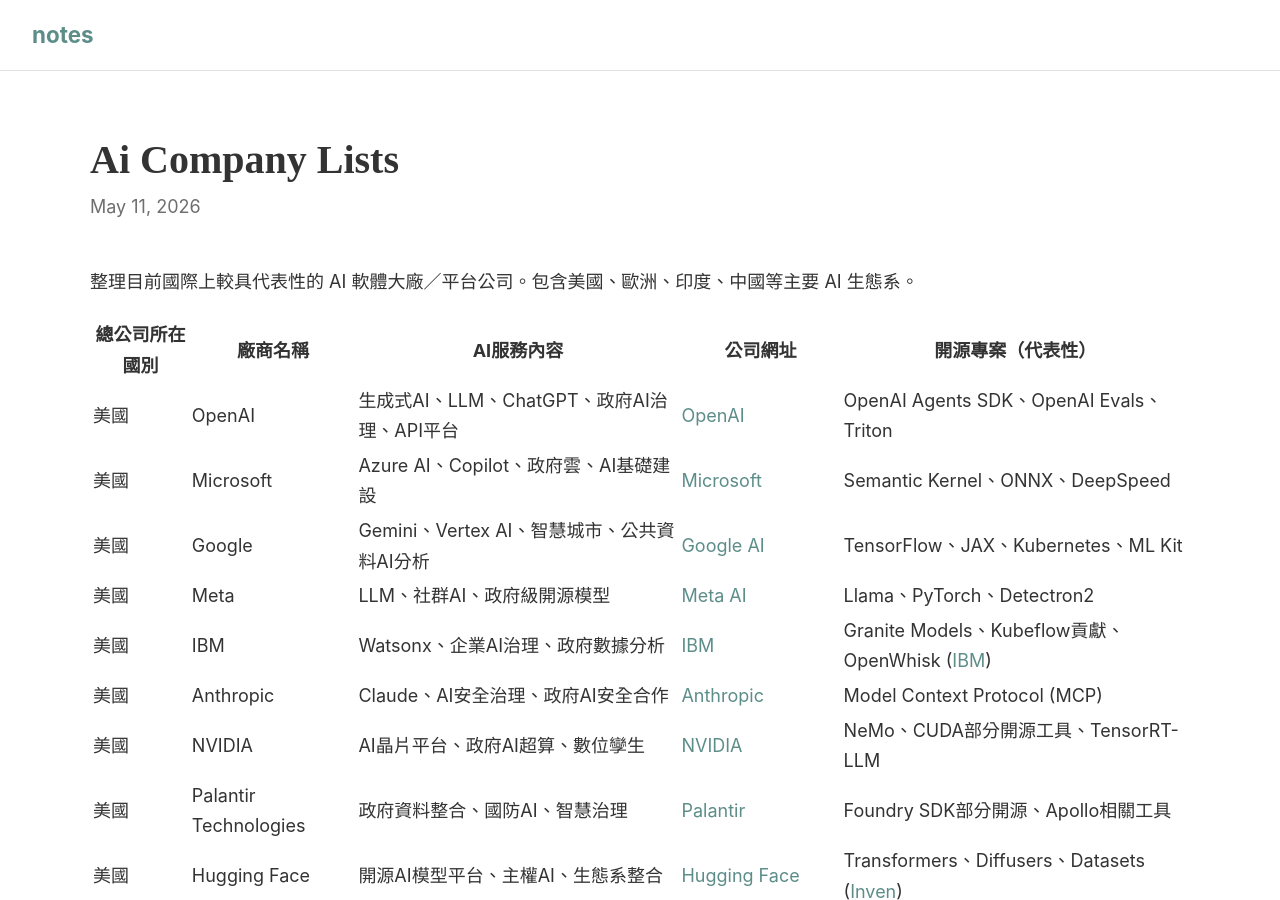
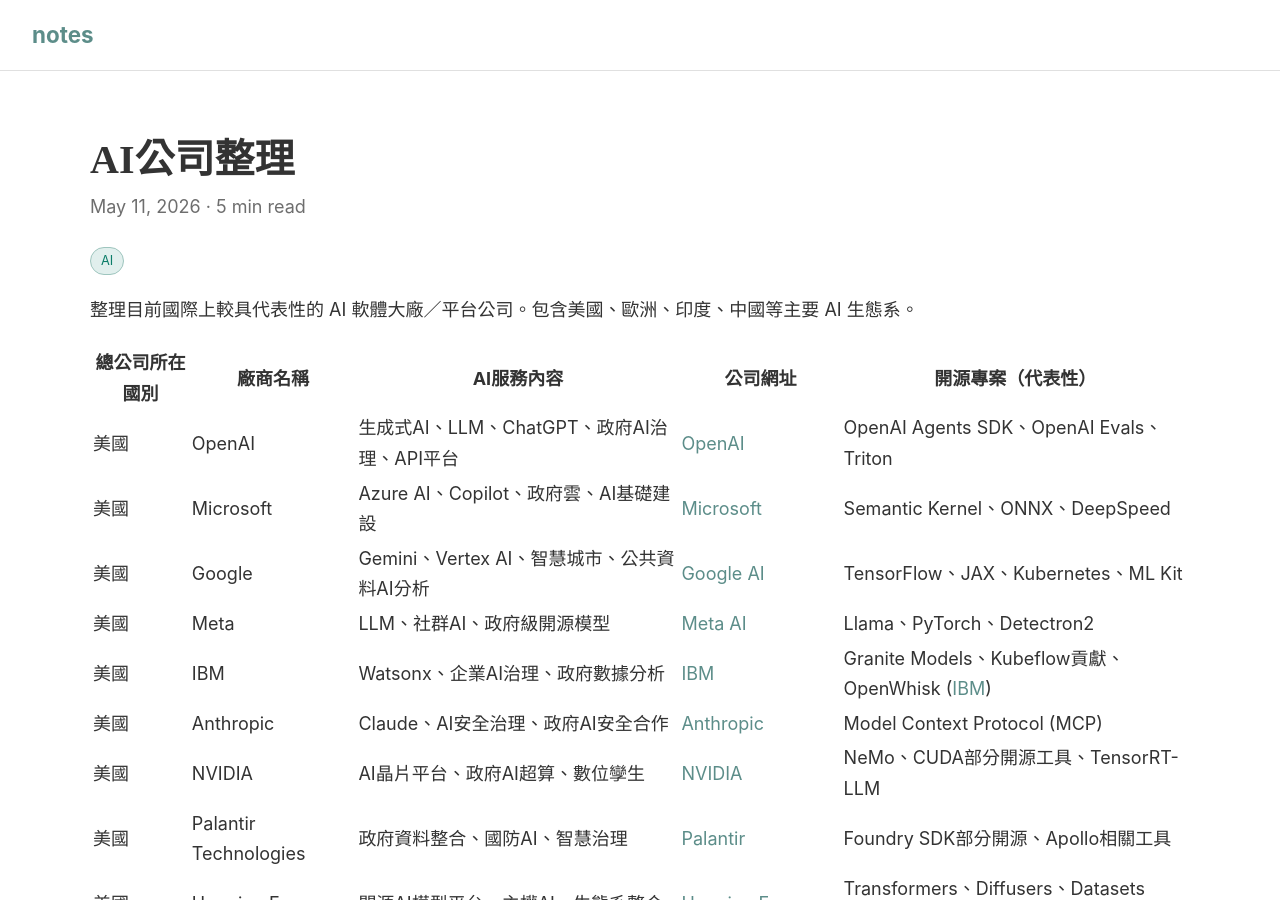
Before and after one commit to linjose/notes, a Jekyll site: the page built from _posts/2026-05-11-AI-company-lists.md, in a window 1280 px wide and 900 px high. Built offline with Jekyll 4.4.1, drawn with Linux system fonts in a browser that asks for light colours; our own code applies the rules of GitHub Pages for plain Markdown files.

Commit message:
Update 2026-05-11-AI-company-lists.md

```diff
--- a/_posts/2026-05-11-AI-company-lists.md
+++ b/_posts/2026-05-11-AI-company-lists.md
@@ -1,3 +1,12 @@
+---
+layout: post
+title: AI公司整理
+date: 2026-05-11
+reading_time: 5 min read
+tags: [AI]
+excerpt:
+---
+
 整理目前國際上較具代表性的 AI 軟體大廠／平台公司。包含美國、歐洲、印度、中國等主要 AI 生態系。
 
 | 總公司所在國別 | 廠商名稱                  | AI服務內容                         | 公司網址                                                                 | 開源專案（代表性）                                      |
```
